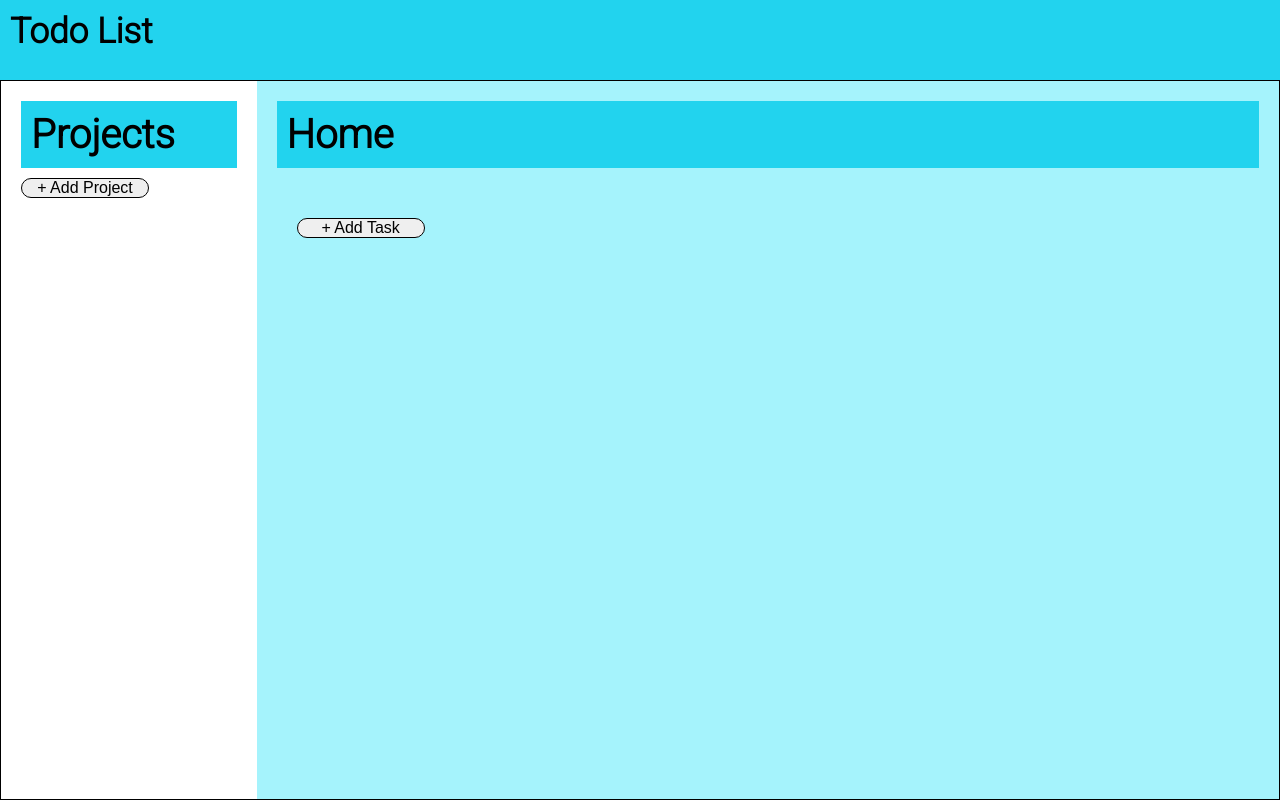
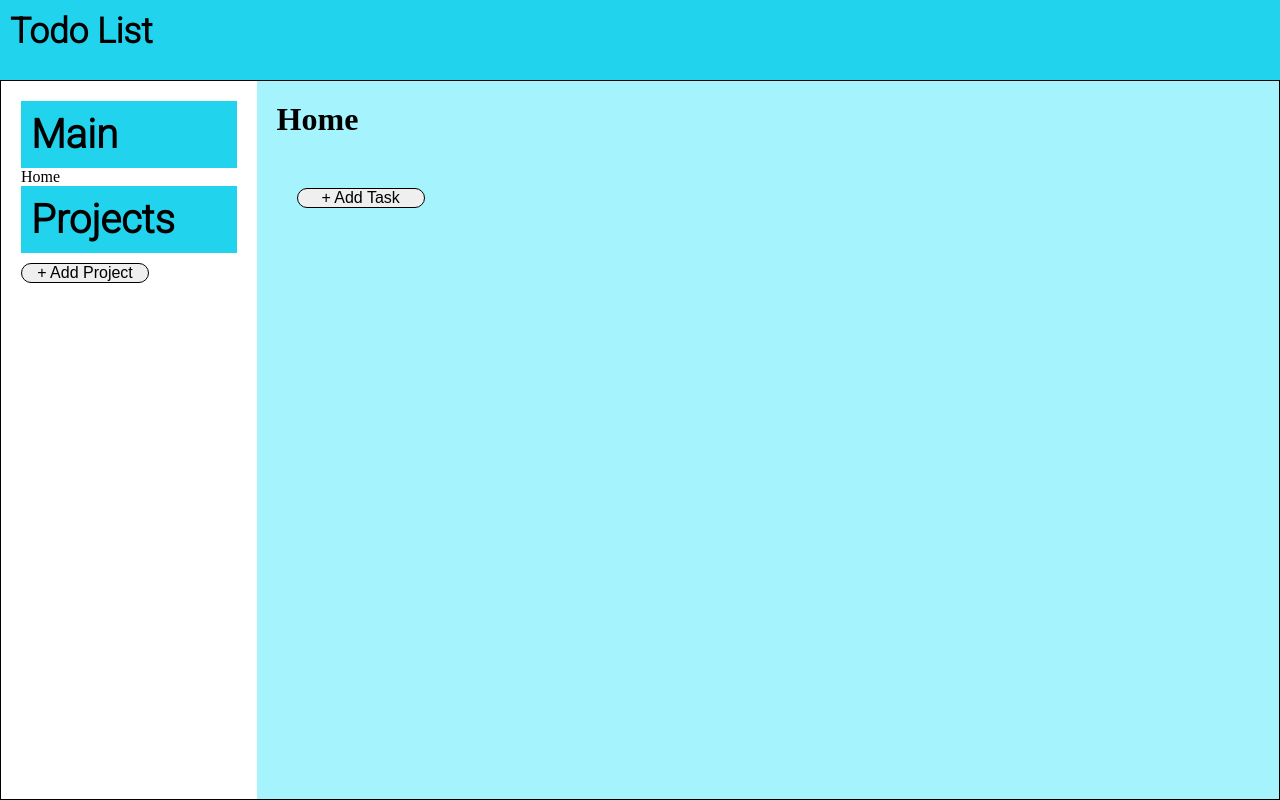
Before and after one commit to vinothrobinson/todo-list, a website built with webpack: page dist/index.html in a window 1280 px wide. Built offline with nearby package versions, Linux system fonts and the light colour scheme.

Commit message:
Added new elements to the side bar

```diff
--- a/dist/index.html
+++ b/dist/index.html
@@ -12,6 +12,8 @@
     </div>
     <div id="content">
         <div class="side-bar">
+            <h1 class="project-page">Main</h1>
+            <div class="home-button">Home</div>
             <h1 class="project-page">Projects</h1>
             <div class="project-display"> </div>
             <div class="project-creation">
@@ -27,7 +29,7 @@
             </div>
         </div>
         <div class="main-content">
-            <h1 class="home-page">Home</h1>
+            <h1 class="current-page">Home</h1>
             <div class="task-display"> </div>
             <div class="task-creation">
                 <div class="todo-form">
```
